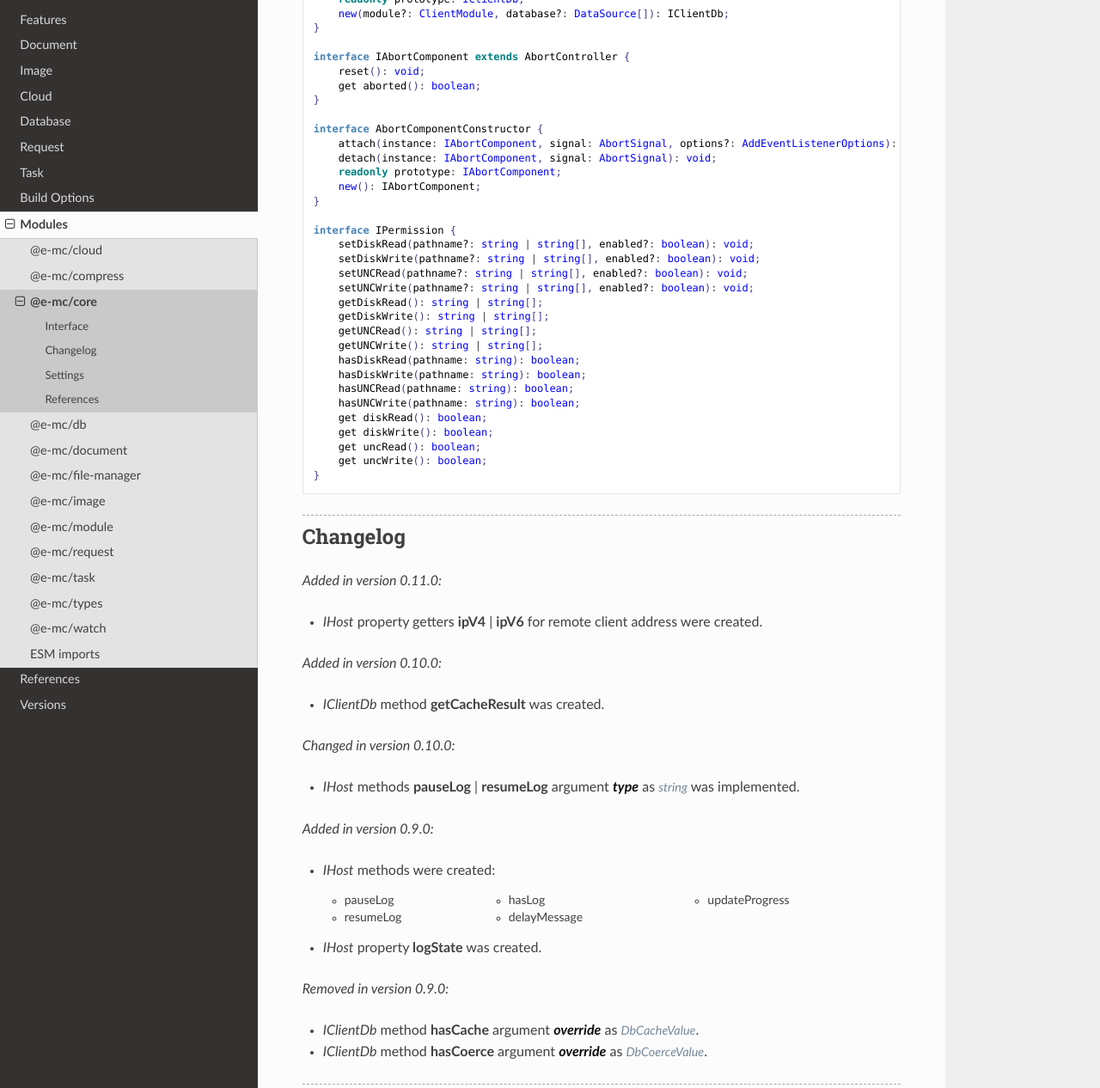
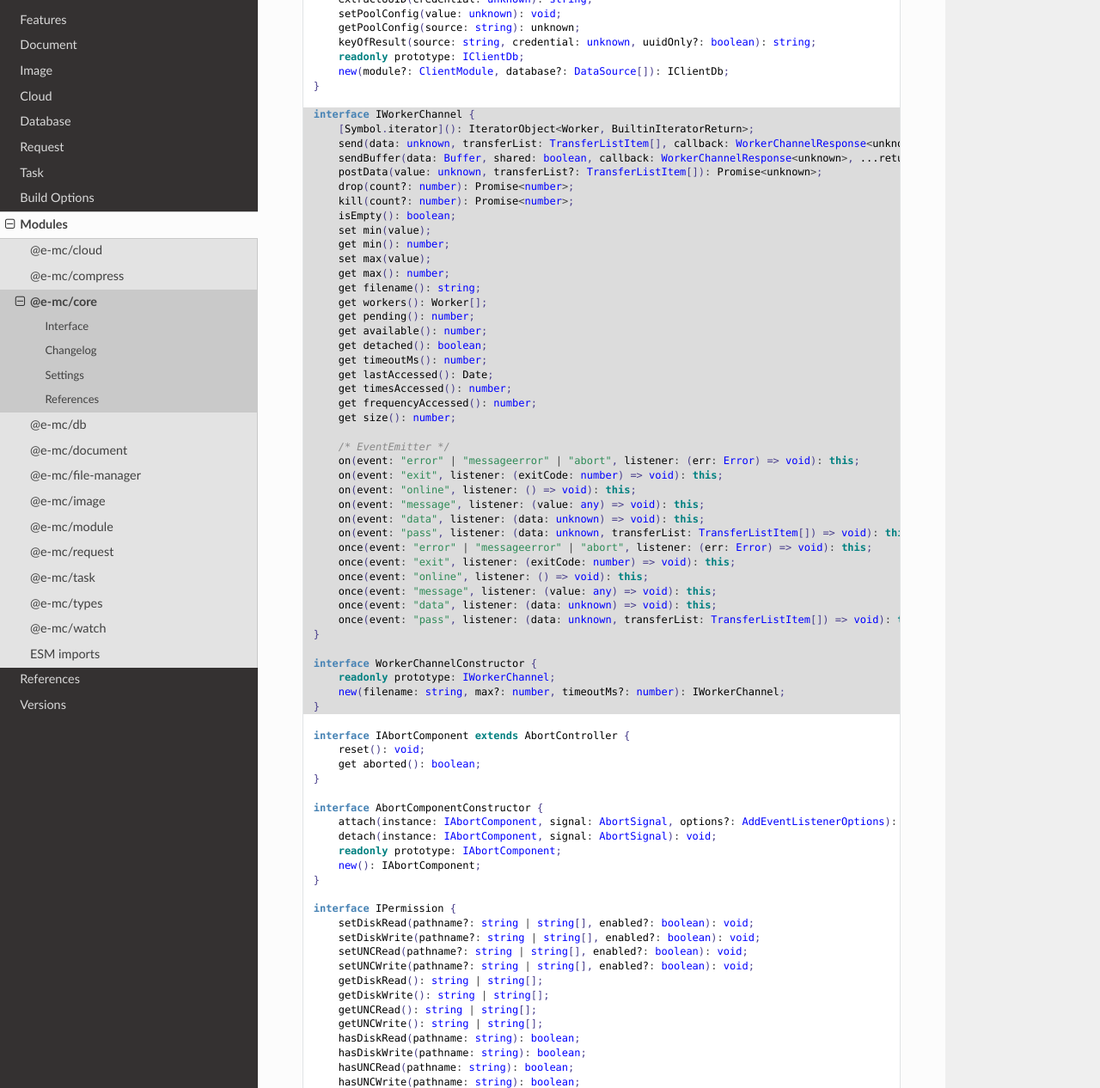
Before and after one commit to anpham6/chrome-docs, a Sphinx documentation site: the page built from source/modules/core.rst, in a window 1280 px wide and 1400 px high, scrolled down 2198 px, cut to the strip 134-1400 px from the top of the window. Shown: the whole strip at 86% size. Built offline with Sphinx 7.4.7 and the Read the Docs theme 3.1.0, drawn with Linux system fonts in a browser that asks for light colours; some of the changed text lies outside the part shown.

Commit message:
Modules: Core class WorkerChannel interface and settings.

```diff
--- a/source/modules/core.rst
+++ b/source/modules/core.rst
@@ -9,15 +9,20 @@ Interface
 
 .. code-block::
   :caption: `View Source <https://www.unpkg.com/@e-mc/types/lib/index.d.ts>`_
+  :emphasize-lines: 131-172
 
   import type { DataSource, LogStatus } from "./squared";
 
   import type { IHost, IModule, ModuleConstructor } from "./index";
-  import type { AddEventListenerOptions, CacheOptions, HostInitConfig, JoinQueueOptions, PermissionReadWrite, ResumeThreadOptions, StoreResultOptions, ThreadCountStat } from "./core";
+  import type { AddEventListenerOptions, CacheOptions, HostInitConfig, JoinQueueOptions, PermissionReadWrite, ResumeThreadOptions, StoreResultOptions, ThreadCountStat, WorkerChannelResponse } from "./core";
   import type { QueryResult, TimeoutAction } from "./db";
   import type { LogState, StatusType } from "./logger";
   import type { Settings } from "./node";
   import type { ClientDbSettings, ClientModule, ClientSettings, DbCacheValue, DbCoerceSettings, DbCoerceValue, DbSourceOptions } from "./settings";
+
+  import type { TransferListItem, Worker } from "node:worker_threads";
+
+  import type * as EventEmitter from "node:events";
 
   interface IHost extends IModule {
       restartable: boolean;
@@ -136,6 +141,49 @@ Interface
       new(module?: ClientModule, database?: DataSource[]): IClientDb;
   }
 
+  interface IWorkerChannel {
+      [Symbol.iterator](): IteratorObject<Worker, BuiltinIteratorReturn>;
+      send(data: unknown, transferList: TransferListItem[], callback: WorkerChannelResponse<unknown>, ...returnArgs: unknown[]): Worker;
+      sendBuffer(data: Buffer, shared: boolean, callback: WorkerChannelResponse<unknown>, ...returnArgs: unknown[]): Worker | null;
+      postData(value: unknown, transferList?: TransferListItem[]): Promise<unknown>;
+      drop(count?: number): Promise<number>;
+      kill(count?: number): Promise<number>;
+      isEmpty(): boolean;
+      set min(value);
+      get min(): number;
+      set max(value);
+      get max(): number;
+      get filename(): string;
+      get workers(): Worker[];
+      get pending(): number;
+      get available(): number;
+      get detached(): boolean;
+      get timeoutMs(): number;
+      get lastAccessed(): Date;
+      get timesAccessed(): number;
+      get frequencyAccessed(): number;
+      get size(): number;
+
+      /* EventEmitter */
+      on(event: "error" | "messageerror" | "abort", listener: (err: Error) => void): this;
+      on(event: "exit", listener: (exitCode: number) => void): this;
+      on(event: "online", listener: () => void): this;
+      on(event: "message", listener: (value: any) => void): this;
+      on(event: "data", listener: (data: unknown) => void): this;
+      on(event: "pass", listener: (data: unknown, transferList: TransferListItem[]) => void): this;
+      once(event: "error" | "messageerror" | "abort", listener: (err: Error) => void): this;
+      once(event: "exit", listener: (exitCode: number) => void): this;
+      once(event: "online", listener: () => void): this;
+      once(event: "message", listener: (value: any) => void): this;
+      once(event: "data", listener: (data: unknown) => void): this;
+      once(event: "pass", listener: (data: unknown, transferList: TransferListItem[]) => void): this;
+  }
+
+  interface WorkerChannelConstructor {
+      readonly prototype: IWorkerChannel;
+      new(filename: string, max?: number, timeoutMs?: number): IWorkerChannel;
+  }
+
   interface IAbortComponent extends AbortController {
       reset(): void;
       get aborted(): boolean;
@@ -169,6 +217,10 @@ Interface
 
 Changelog
 =========
+
+.. versionadded:: 0.12.0
+
+  - *IWorkerChannel* and *WorkerChannelConstructor* were created.
 
 .. versionadded:: 0.11.0
 
@@ -227,6 +280,9 @@ Settings
                   min?: number;
                   max?: number;
               };
+          };
+          workers?: {
+              channel?: { min?: number; max?: number; expires?: number | string };
           };
           limit?: number;
           expires?: number | string;
@@ -276,5 +332,6 @@ References
 - https://www.unpkg.com/@e-mc/types/lib/node.d.ts
 - https://www.unpkg.com/@e-mc/types/lib/settings.d.ts
 
+* https://www.npmjs.com/package/@types/node
 * https://www.npmjs.com/package/minimatch
 * https://www.npmjs.com/package/picomatch
--- a/source/modules/types.rst
+++ b/source/modules/types.rst
@@ -205,10 +205,11 @@ Changelog
 .. versionadded:: 0.12.0
 
   - Method **sanitizeCmd** | **sanitizeArgs** for escaping shell characters from :target:`module` were imported.
+  - :alt:`interface` **CloneObjectOptions** property **structured** for using the native :target:`structuredClone` was implemented.
 
 .. versionchanged:: 0.12.0
 
-  - :alt: Method **getTempDir** concatenates path segments :alt:`(path.join)` without creating any directories.
+  - Method **getTempDir** optionally concatenates path segments :alt:`(path.join)` without creating any directories.
 
 .. deprecated:: 0.12.0
 
```
Also changed, not shown: other parts of source/modules/core.rst (+1 -0 lines), source/references.rst (+20 -0 lines).
